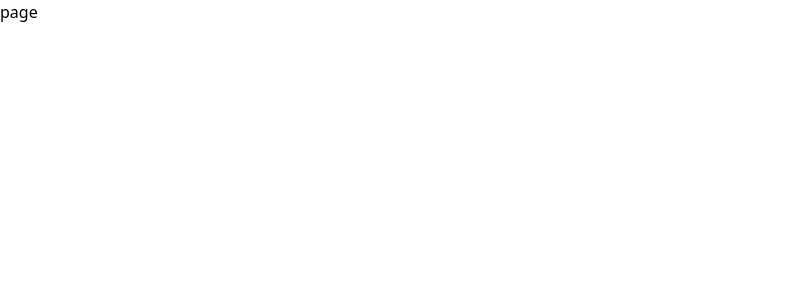
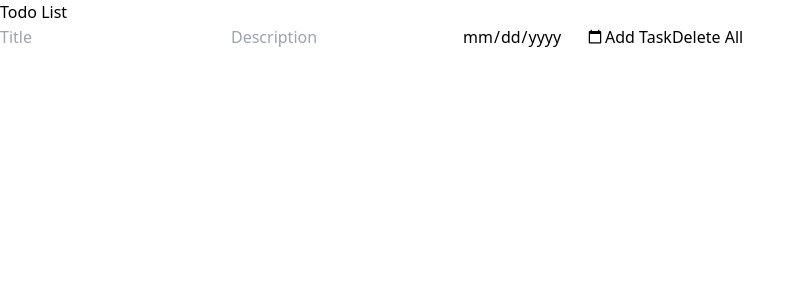
Before and after one commit to buhleqampi/ToDoListNext, a Next.js app: page / in a window 1280 px wide. Shown: the top 300 px of the page, without its empty margins (0-805 px from the left). Built offline with nearby package versions, Linux system fonts and the light colour scheme.

Commit message:
added Task.tsx as a client component

```diff
--- /dev/null
+++ b/src/app/components/Task.tsx
@@ -0,0 +1,134 @@
+"use client";
+
+import { useState, useEffect, useRef, FC } from 'react';
+
+interface Task {
+    title: string;
+    description: string;
+    dueDate: string;
+    timestamp: string;
+}
+
+const TodoApp: FC = () => {
+    const [tasks, setTasks] = useState<Task[]>([]);
+    const titleInput = useRef<HTMLInputElement>(null);
+    const descriptionInput = useRef<HTMLInputElement>(null);
+    const dueDateInput = useRef<HTMLInputElement>(null);
+    const newItem = useRef<HTMLUListElement>(null);
+
+    useEffect(() => {
+        const storedTasks = JSON.parse(localStorage.getItem('tasks') || '[]') as Task[];
+        setTasks(storedTasks);
+    }, []);
+
+    const saveTasksToLocalStorage = (tasks: Task[]) => {
+        localStorage.setItem('tasks', JSON.stringify(tasks));
+    };
+
+    const addTask = () => {
+        const titleValue = titleInput.current?.value.trim() ?? '';
+        const descriptionValue = descriptionInput.current?.value.trim() ?? '';
+        const dueDateValue = dueDateInput.current?.value.trim() ?? '';
+
+        if (titleValue !== "") {
+            const timestamp = new Date().toLocaleString();
+            const task: Task = {
+                title: titleValue,
+                description: descriptionValue,
+                dueDate: dueDateValue,
+                timestamp: timestamp
+            };
+            const newTasks = [...tasks, task];
+            setTasks(newTasks);
+            saveTasksToLocalStorage(newTasks);
+            if (titleInput.current) titleInput.current.value = '';
+            if (descriptionInput.current) descriptionInput.current.value = '';
+            if (dueDateInput.current) dueDateInput.current.value = '';
+            if (titleInput.current) titleInput.current.focus();
+        } else {
+            alert("Please enter a task!");
+        }
+    };
+
+    const delTask = (index: number) => {
+        const newTasks = tasks.filter((_, i) => i !== index);
+        setTasks(newTasks);
+        saveTasksToLocalStorage(newTasks);
+    };
+
+    const updateTask = (index: number) => {
+        const task = tasks[index];
+        const newTitle = prompt("Enter new title:", task.title);
+        const newDescription = prompt("Enter new description:", task.description);
+        if (newTitle !== null && newDescription !== null) {
+            const updatedTask = {
+                ...task,
+                title: newTitle,
+                description: newDescription
+            };
+            const newTasks = tasks.map((t, i) => (i === index ? updatedTask : t));
+            setTasks(newTasks);
+            saveTasksToLocalStorage(newTasks);
+        }
+    };
+
+    const deleteAllTasks = () => {
+        setTasks([]);
+        saveTasksToLocalStorage([]);
+    };
+
+    const searchTasks = (letter: string) => {
+        const filteredTasks = tasks.filter(task => {
+            const title = task.title.toLowerCase();
+            const description = task.description.toLowerCase();
+            const searchLetter = letter.toLowerCase();
+            return title.startsWith(searchLetter) || description.startsWith(searchLetter);
+        });
+        renderFilteredTasks(filteredTasks);
+    };
+
+    const renderFilteredTasks = (filteredTasks: Task[]) => {
+        if (newItem.current) {
+            newItem.current.innerHTML = '';
+            filteredTasks.slice().reverse().forEach((task, index) => {
+                const li = document.createElement('li');
+                li.className = 'list-group-item';
+                li.innerHTML = `<strong>Title:</strong> ${task.title}<br>
+                <strong>Description:</strong> ${task.description}<br>
+                <strong>Timestamp:</strong> ${task.timestamp}
+                <i onclick="delTask(${tasks.indexOf(task)})" class="fa-solid fa-trash"></i>
+                <i onclick="updateTask(${tasks.indexOf(task)})" class="fa-solid fa-pen-to-square"></i>`;
+                newItem.current?.appendChild(li);
+            });
+        }
+    };
+
+    const renderTasks = () => {
+        return tasks.slice().reverse().map((task, index) => (
+            <li key={index} className="list-group-item">
+                <strong>Title:</strong> {task.title}<br />
+                <strong>Description:</strong> {task.description}<br />
+                <strong>Due Date:</strong> {task.dueDate}<br />
+                <strong>Timestamp:</strong> {task.timestamp}
+                <i onClick={() => delTask(index)} className="fa-solid fa-trash"></i>
+                <i onClick={() => updateTask(index)} className="fa-solid fa-pen-to-square"></i>
+            </li>
+        ));
+    };
+
+    return (
+        <div>
+            <h1>Todo List</h1>
+            <input type="text" placeholder="Title" ref={titleInput} />
+            <input type="text" placeholder="Description" ref={descriptionInput} />
+            <input type="date" ref={dueDateInput} />
+            <button onClick={addTask}>Add Task</button>
+            <button onClick={deleteAllTasks}>Delete All</button>
+            <ul className="list-group" ref={newItem}>
+                {renderTasks()}
+            </ul>
+        </div>
+    );
+};
+
+export default TodoApp;
--- a/src/app/page.tsx
+++ b/src/app/page.tsx
@@ -1,8 +1,9 @@
 import React from 'react'
+import Task from '../app/components/Task'
 
 const page = () => {
   return (
-    <div>page</div>
+    <Task/>
   )
 }
 
```
Also changed, not shown: src/app/components/NavBar.tsx (added, +9 -0 lines).
